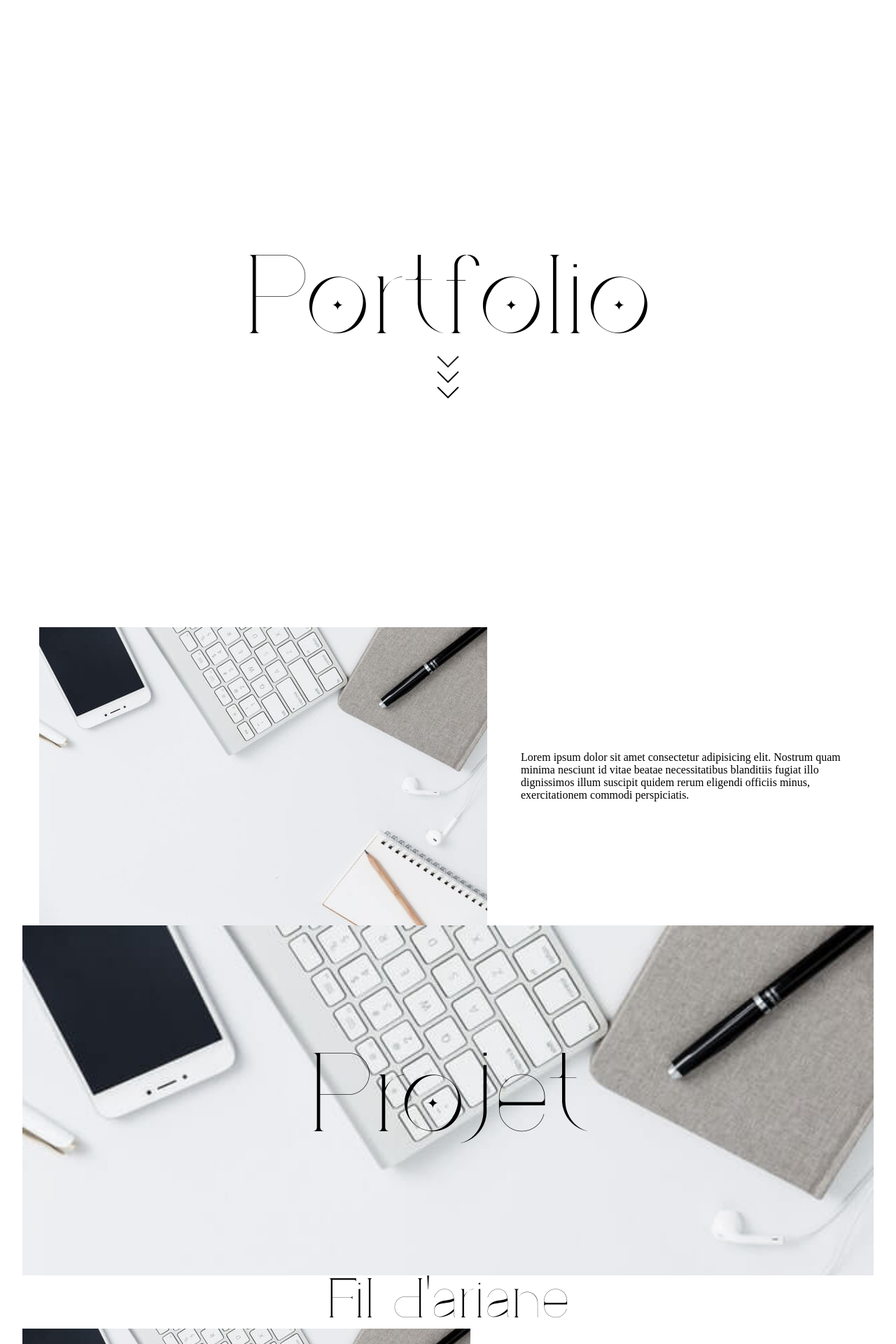
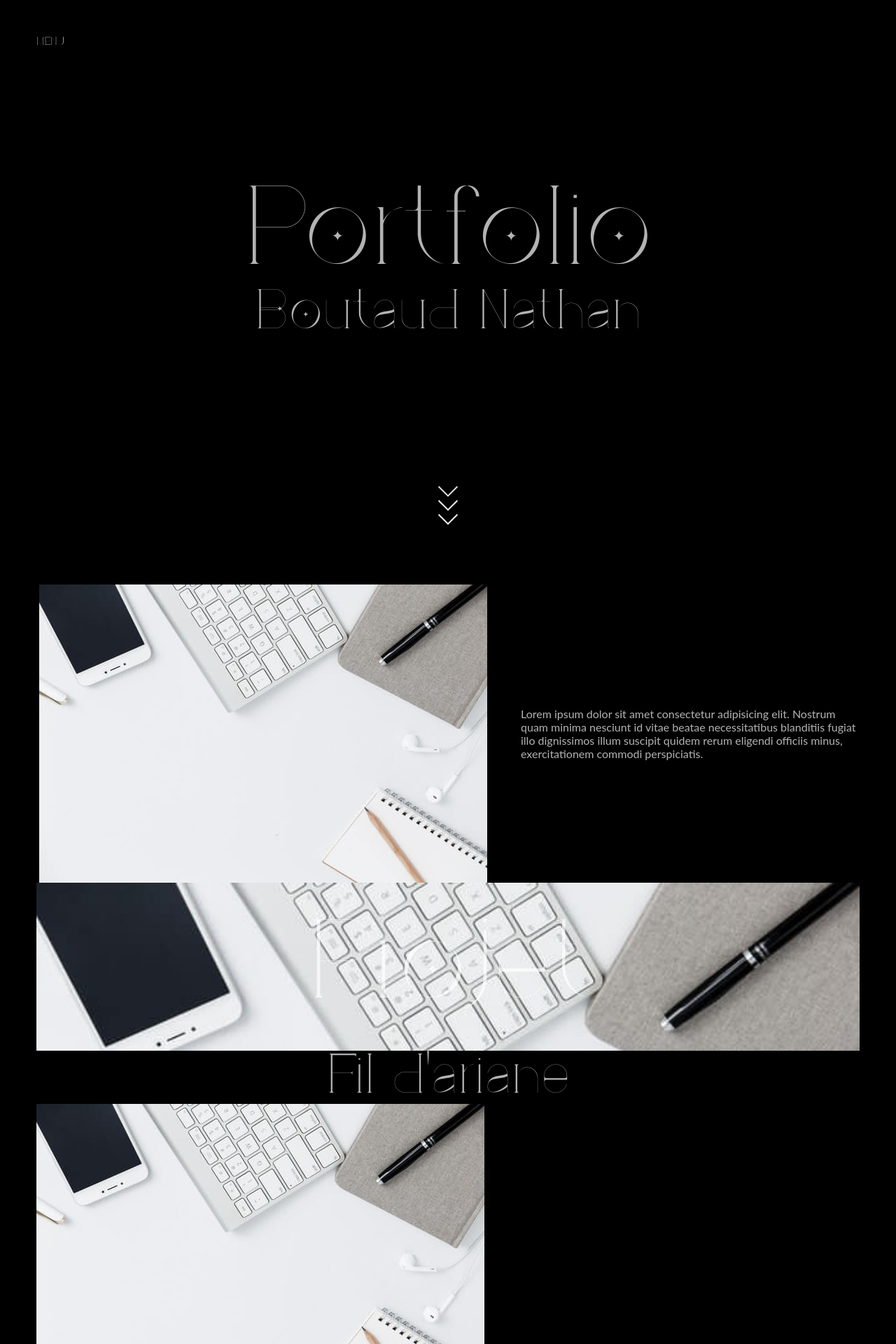
Before and after one commit to nathbout2/portfolio_2.0, a PHP site: page / in a window 1280 px wide. Shown: the top 1920 px of the page at 70% size. Run offline with PHP 8.4, Linux system fonts and the light colour scheme; data that the repository does not hold is empty.

Commit message:
ajout menu

```diff
--- a/index.php
+++ b/index.php
@@ -20,8 +20,19 @@
     </head>
     <body>
 
+
+    <div class="menu">
+  <div class="label">Menu</div>
+  <div class="spacer"></div>
+  <div class="item"><span>Projet</span></div>
+  <div class="item"><span>Contact</span></div>
+  <div class="item"><span>Github</span></div>
+  <div class="item"><span>LinkedIn</span></div>
+</div>
+
 <header>
         <h1>Portfolio</h1>
+        <h3>Boutaud Nathan</h3>
         <div class="box">
             <span></span>
             <span></span>
@@ -42,9 +53,7 @@
 
 
     <div class="container_start_projet">
-        <div class="start_projet">
-            <h2>Projet</h2>
-        </div>
+        <h2>Projet</h2>
     </div>
 
 
--- a/style.css
+++ b/style.css
@@ -34,11 +34,12 @@ h3{
   font-family:"Branic";
   font-size:clamp(1rem, 10vw, 5rem) ;
   font-weight:lighter;
+  align-items: center;
 }
 
 
 header{
-  height: 100vh;
+  height: 60vh;
   align-items: center;
   justify-content: center;
   display: flex;
@@ -48,18 +49,17 @@ header{
 /*arrow*/
 .box{
   position: absolute;
-  top:50%;
-  left:50%;
+  top:93vh;
+  left:50vw;
   transform: translate(-50%,-50%);
-  margin-top: 20vh;
 }
 
 .box span{
   display: block;
   width: 1.25rem;
   height: 1.25rem;
-  border-bottom: 2px solid black;
-  border-right: 2px solid black;
+  border-bottom: 2px solid white;
+  border-right: 2px solid white;
   transform: rotate(45deg);
   animation: animate 2s infinite;
 }
@@ -101,11 +101,11 @@ img{
 header{
   display: flex;
   flex-direction: column;
-  justify-content: center;
-
 }
 
-
+main{
+  margin-top: 20vh;
+}
 
 .header__presentation{
   display: flex;
@@ -119,21 +119,14 @@ header{
 
 /*headband*/
 
-.start_projet{
+.container_start_projet{
   justify-content: center;
   display: flex;
   background-image:url("./img/work2.jpg") ;
   background-size: cover;
   width: 100%;
-  height: 31.25rem;
+  height: 30vh;
 }
-.start_projet_txt{
-  display: flex;
-  align-items: center;
-  font-family:"Branic";
-  font-size:clamp(2rem, 20vw, 10rem) ;
-}
-
 
 .header_projet{
   display: flex;
@@ -172,3 +165,137 @@ header{
   color: white;
 }
 }
+
+
+
+@import url('https://fonts.googleapis.com/css?family=Lato');
+body {
+  background-color: #000000;
+  color: rgba(255, 255, 255, 0.7);
+  font-family: 'Lato', sans-serif;
+  margin: 20px;
+}
+* {
+  margin: 0px;
+  padding: 0px;
+  box-sizing: border-box;
+}
+.menu {
+  text-transform: uppercase;
+  color: rgba(255, 255, 255, 0.8);
+  display: inline-block;
+  cursor: pointer;
+  pointer-events: none;
+  bottom: 20px;
+  left: 20px;
+  font-family:"Branic";
+}
+.menu:hover {
+  pointer-events: all;
+}
+.label {
+  display: inline-block;
+  cursor: pointer;
+  pointer-events: all;
+}
+.spacer {
+  display: inline-block;
+  width: 80px;
+  margin-left: 15px;
+  margin-right: 15px;
+  vertical-align: middle;
+  cursor: pointer;
+  position: relative;
+}
+.spacer:before {
+  content: "";
+  position: absolute;
+  border-bottom: 1px solid #ffffff;
+  height: 1px;
+  width: 0%;
+  transition: width 0.25s ease;
+  transition-delay: 0.7s;
+}
+.item {
+  position: relative;
+  display: inline-block;
+  margin-right: 30px;
+  top: 10px;
+  opacity: 0;
+  transition: opacity 0.5s ease, top 0.5s ease;
+  transition-delay: 0;
+}
+span {
+  transition: color 0.5s ease;
+}
+.item:hover span {
+  color: #636363;
+}
+.menu:hover .spacer:before {
+  width: 100%;
+  transition-delay: 0s;
+}
+.menu:hover .item {
+  opacity: 1;
+  top: 0px;
+}
+.item:nth-child(1) {
+  transition-delay: 0.45s;
+}
+.item:nth-child(2) {
+  transition-delay: 0.4s;
+}
+.item:nth-child(3) {
+  transition-delay: 0.35s;
+}
+.item:nth-child(4) {
+  transition-delay: 0.3s;
+}
+.item:nth-child(5) {
+  transition-delay: 0.25s;
+}
+.item:nth-child(6) {
+  transition-delay: 0.2s;
+}
+.item:nth-child(7) {
+  transition-delay: 0.15s;
+}
+.item:nth-child(8) {
+  transition-delay: 0.1s;
+}
+.item:nth-child(9) {
+  transition-delay: 0.05s;
+}
+.item:nth-child(10) {
+  transition-delay: 0s;
+}
+.menu:hover .item:nth-child(1) {
+  transition-delay: 0.25s;
+}
+.menu:hover .item:nth-child(2) {
+  transition-delay: 0.3s;
+}
+.menu:hover .item:nth-child(3) {
+  transition-delay: 0.35s;
+}
+.menu:hover .item:nth-child(4) {
+  transition-delay: 0.4s;
+}
+.menu:hover .item:nth-child(5) {
+  transition-delay: 0.45s;
+}
+.menu:hover .item:nth-child(6) {
+  transition-delay: 0.5s;
+}
+.menu:hover .item:nth-child(7) {
+  transition-delay: 0.55s;
+}
+.menu:hover .item:nth-child(8) {
+  transition-delay: 0.6s;
+}
+.menu:hover .item:nth-child(9) {
+  transition-delay: 0.65s;
+}
+.menu:hover .item:nth-child(10) {
+  transition-delay: 0.7s;
+}
```
Also changed, not shown: main.js (line endings or trailing spaces).
